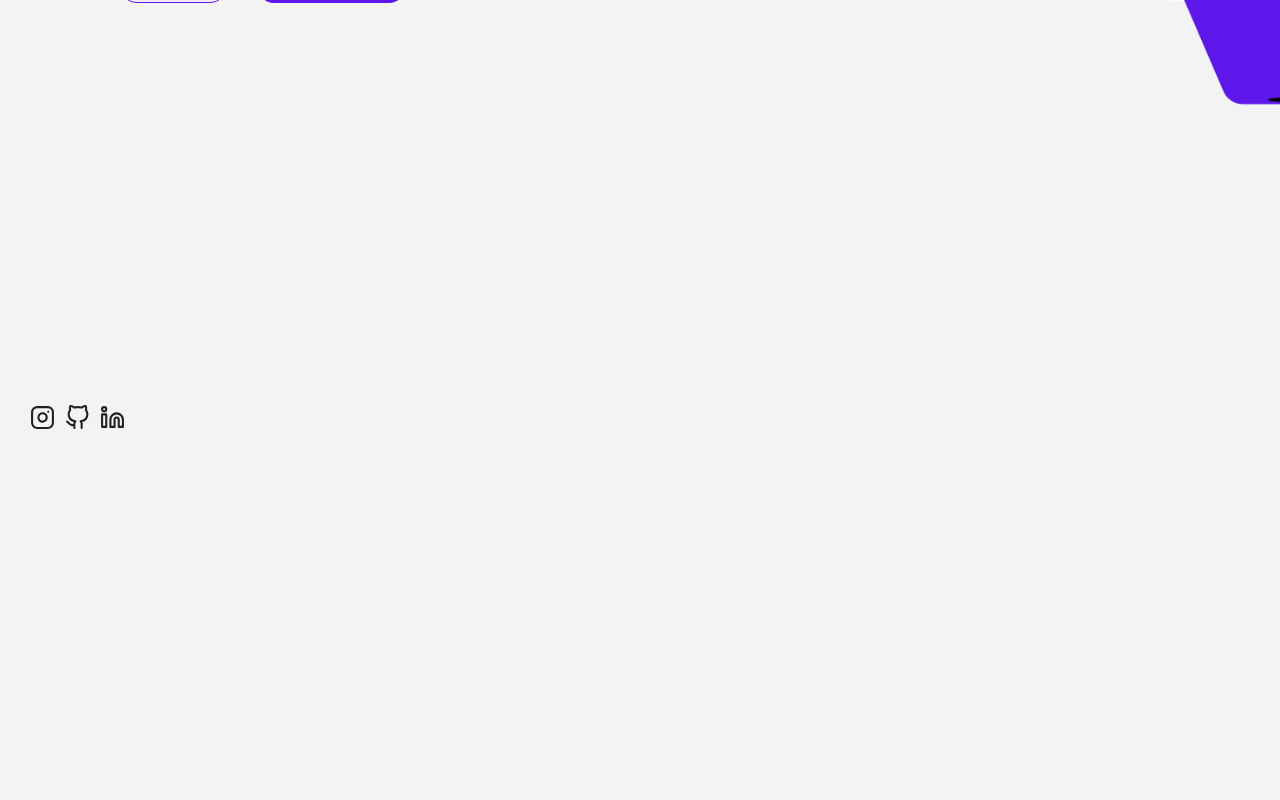
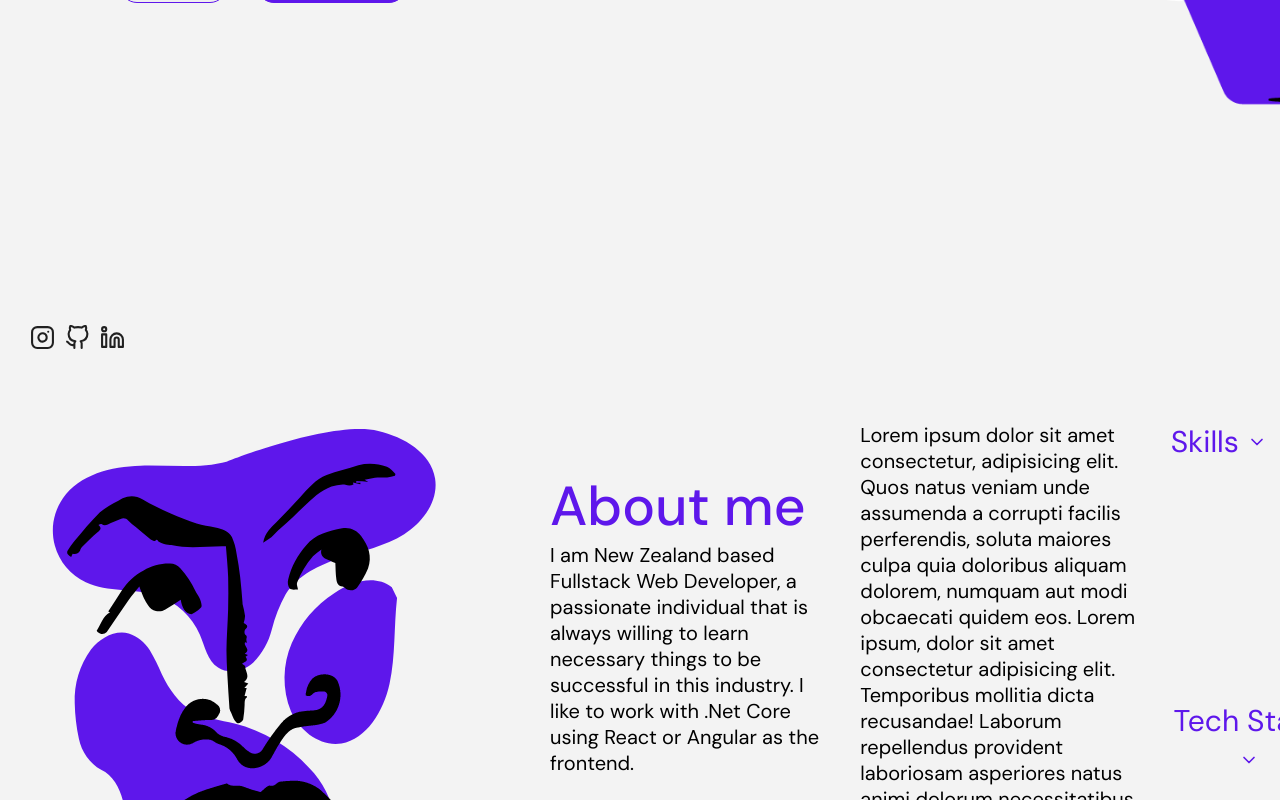
Before and after one commit to DiamondD7/WebPortfolio_2023, a React (Vite) app: page / in a window 1280 px wide. Shown: the part 480-1280 px from the top of the page. Built offline with nearby package versions, Linux system fonts and the light colour scheme.

Commit message:
changing the positions of each elements

```diff
--- a/src/styles/homestyles.css
+++ b/src/styles/homestyles.css
@@ -3,7 +3,7 @@
 }
 
 .aboutme-container{
-    padding-top: 380px;
+    padding-top: 70px;
 }
 
 .hamburgermenu__wrapper{
--- a/src/styles/socialmediastyles.css
+++ b/src/styles/socialmediastyles.css
@@ -1,6 +1,6 @@
 .socialmedia-container__wrapper{
     display: flex;
     gap: 10px;
-    padding:280px 0 0 30px;
+    padding:200px 0 0 30px;
 
 }
```
